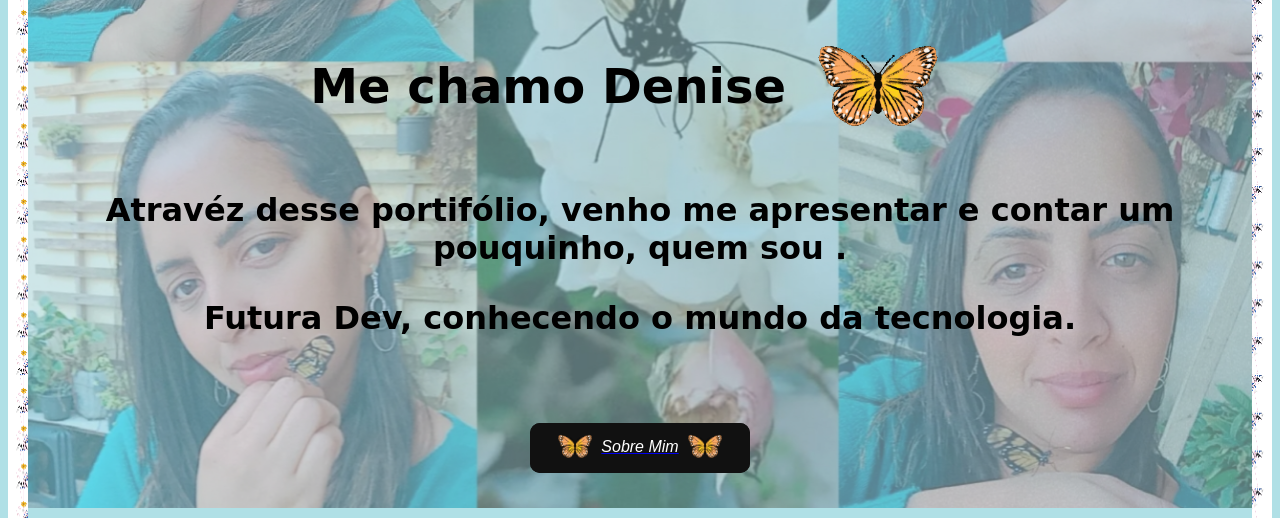
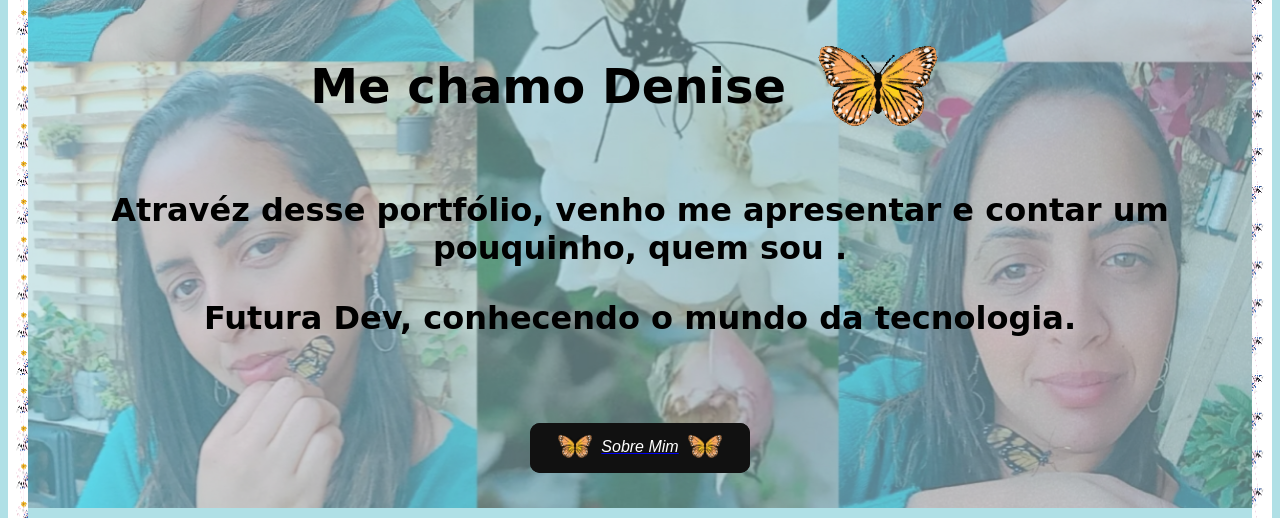
Before and after one commit to DeniseMMendonca/denisemendonca, a plain HTML site: page index.html in a window 1280 px wide. Shown: the part 220-738 px from the top of the page. Drawn offline with Linux system fonts and the light colour scheme.

Commit message:
Update index.html

```diff
--- a/index.html
+++ b/index.html
@@ -14,7 +14,7 @@
   <div class="banner">
   <h1><img src="butterfly-5707_256.gif" width="15%">Olá!!!</h1>
   <h1><strong>Me chamo Denise</strong><img src="butterfly-5707_256.gif" width="15%" align="center"></h1>
-  <p><strong>Atravéz desse portifólio, venho me apresentar e contar um pouquinho, quem sou .</strong>
+  <p><strong>Atravéz desse portfólio, venho me apresentar e contar um pouquinho, quem sou .</strong>
   </p>
   <p><strong>Futura Dev, conhecendo o mundo da tecnologia.</strong></p>
   <br><br><br>
```
